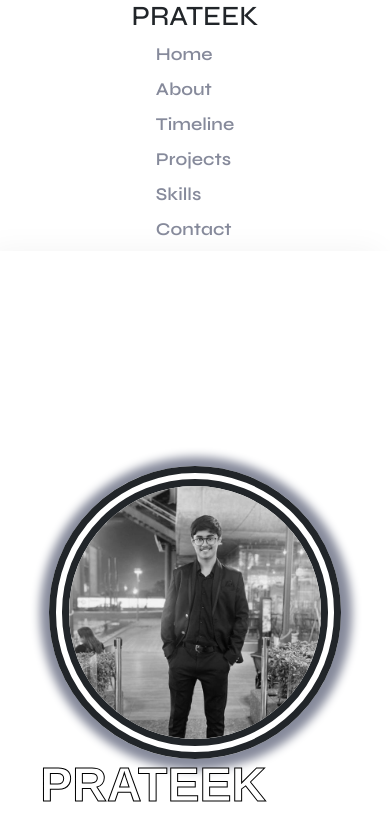
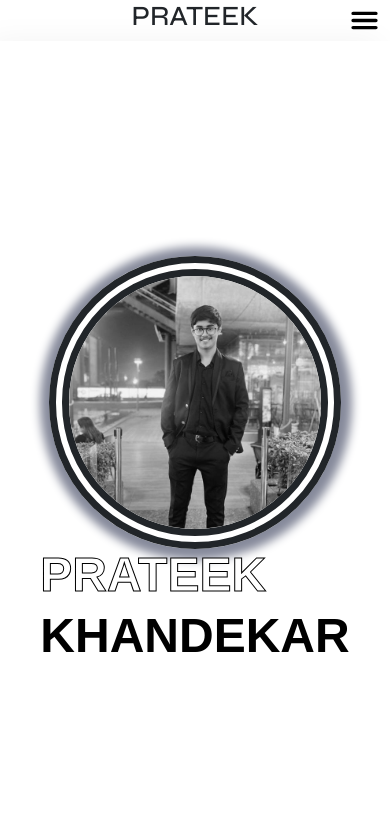
Before and after one commit to KhandekarPrateek/portfolio-website, a React (Create React App) app: page / in a window 390 px wide. Shown: the top 827 px of the page. Built offline with nearby package versions, Linux system fonts and the light colour scheme.

Commit message:
hamburger menu v1

```diff
--- /dev/null
+++ b/src/pages/SideBar/DeskTop/index.js
@@ -0,0 +1,26 @@
+import React, { useState } from "react";
+import Title from "../Title/index";
+import { Row } from "reactstrap";
+
+const DeskTop = () => {
+  return (
+    <div className="desktop-view">
+      <div className="sidebar-container  d-flex flex-column align-items-center justify-content-center ms-5  ">
+        <Row className="d-flex justify-content-center align-items-center ms-1 ">
+          <h1>PRATEEK </h1>
+        </Row>
+
+        <div className="vstack gap-3">
+          <Title Heading="Home" link="Home" />
+          <Title Heading="About" link="About" />
+          <Title Heading="Timeline" link="Education" />
+          <Title Heading="Projects" link="Projects" />
+          <Title Heading="Skills" link="Skills" />
+          <Title Heading="Contact" link="Contact" />
+        </div>
+      </div>
+    </div>
+  );
+};
+
+export default DeskTop;
--- /dev/null
+++ b/src/pages/SideBar/MobileView/index.js
@@ -0,0 +1,46 @@
+import React, { useState } from "react";
+import Title from "../Title/index";
+import { Row } from "reactstrap";
+import { IoMenu } from "react-icons/io5";
+import { IoCloseSharp } from "react-icons/io5";
+
+const MobileView = () => {
+  const [click, setclick] = useState(false);
+
+  const closeMenu = () => setclick(false);
+  return (
+    <div className="mobile-view">
+      <div className=" sidebar-container  d-flex flex-column align-items-center justify-content-center ">
+        <Row className="d-flex justify-content-center align-items-center ">
+          <h1>PRATEEK</h1>
+        </Row>
+        {click ? (
+          <IoCloseSharp
+            className="HamburgerMenu"
+            size={35}
+            onClick={() => setclick(!click)}
+          />
+        ) : (
+          <IoMenu
+            className="HamburgerMenu"
+            size={35}
+            onClick={() => setclick(!click)}
+          />
+        )}
+
+        {click && (
+          <div className="vstack gap-3">
+            <Title Heading="Home" link="Home" />
+            <Title Heading="About" link="About" />
+            <Title Heading="Timeline" link="Education" />
+            <Title Heading="Projects" link="Projects" />
+            <Title Heading="Skills" link="Skills" />
+            <Title Heading="Contact" link="Contact" />
+          </div>
+        )}
+      </div>
+    </div>
+  );
+};
+
+export default MobileView;
--- a/src/pages/SideBar/index.js
+++ b/src/pages/SideBar/index.js
@@ -1,24 +1,13 @@
-import React, { useState } from "react";
-import Title from "./Title";
-import { Row } from "reactstrap";
+import React from "react";
+
+import DeskTop from "./DeskTop";
+import MobileView from "./MobileView";
 
 const SideBar = () => {
   return (
     <>
-      <div className="sidebar-container  d-flex flex-column align-items-center justify-content-center ">
-        <Row className="d-flex justify-content-center align-items-center ">
-          <h1>PRATEEK</h1>
-        </Row>
-
-        <div className="vstack gap-3">
-          <Title Heading="Home" link="Home" />
-          <Title Heading="About" link="About" />
-          <Title Heading="Timeline" link="Education" />
-          <Title Heading="Projects" link="Projects" />
-          <Title Heading="Skills" link="Skills" />
-          <Title Heading="Contact" link="Contact" />
-        </div>
-      </div>
+      <DeskTop />
+      <MobileView />
     </>
   );
 };
--- a/src/styles/sidebar.css
+++ b/src/styles/sidebar.css
@@ -39,3 +39,22 @@
     float: none;
   }
 }
+.mobile-view {
+  display: none;
+}
+@media (max-width: 600px) {
+  .desktop-view {
+    display: none;
+  }
+
+  .mobile-view {
+    display: flex;
+    align-items: center;
+  }
+  .HamburgerMenu {
+    color: black;
+    position: absolute;
+    right: 2%;
+    cursor: pointer;
+  }
+}
```
